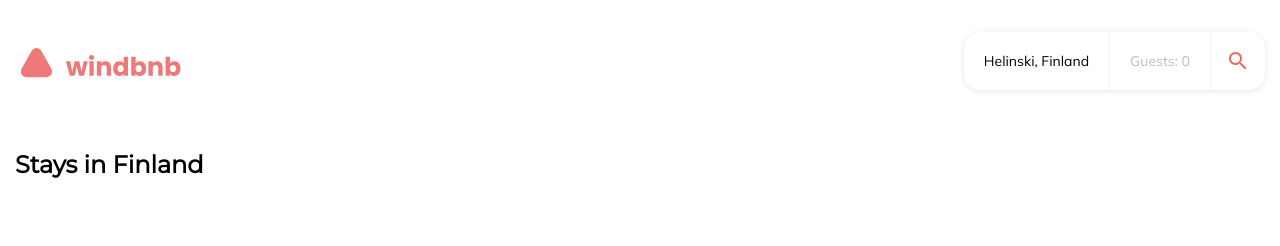
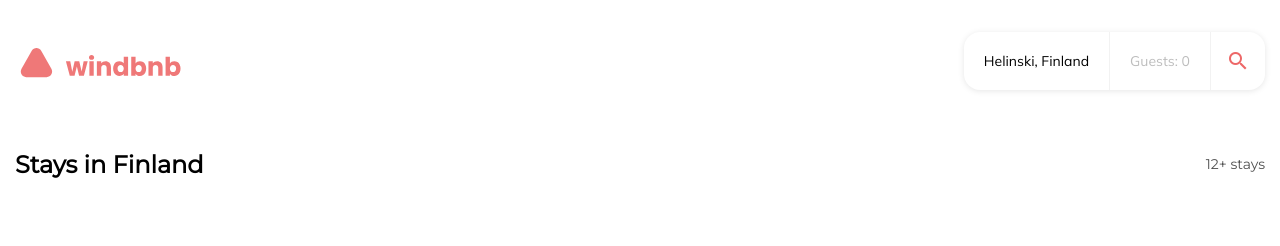
Before and after one commit to knightvertrag/Windbnb, a React (Create React App) app: page / in a window 1280 px wide. Shown: the top 246 px of the page. Built offline with nearby package versions, Linux system fonts and the light colour scheme.

Commit message:
Fixed typo

```diff
--- a/src/components/Header/Header.jsx
+++ b/src/components/Header/Header.jsx
@@ -44,7 +44,7 @@ const Header = ({
       </div>
       <div className={classes.info}>
         <div className={classes.stays}>Stays in Finland</div>
-        <div className={classes.amnt}>{location.length}</div>
+        <div className={classes.amnt}>12+ stays</div>
       </div>
     </Fragment>
   );
```
